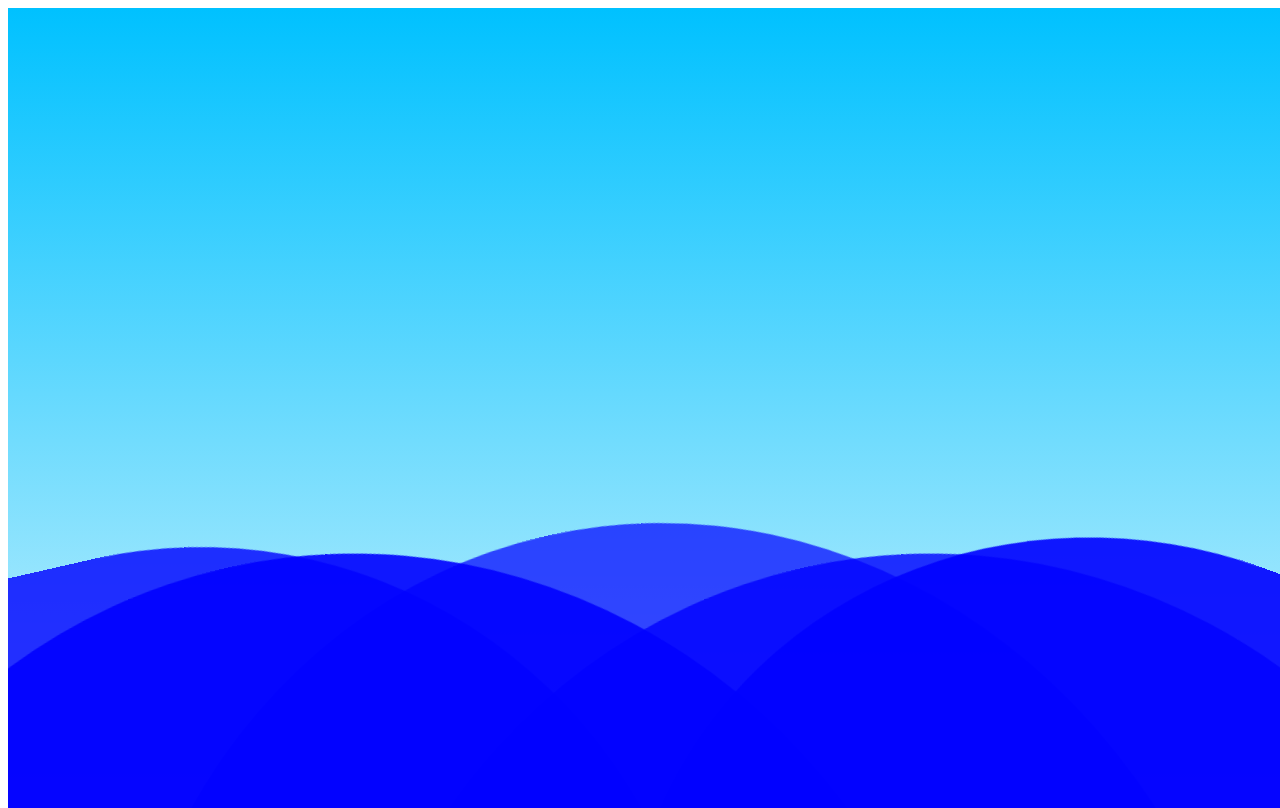
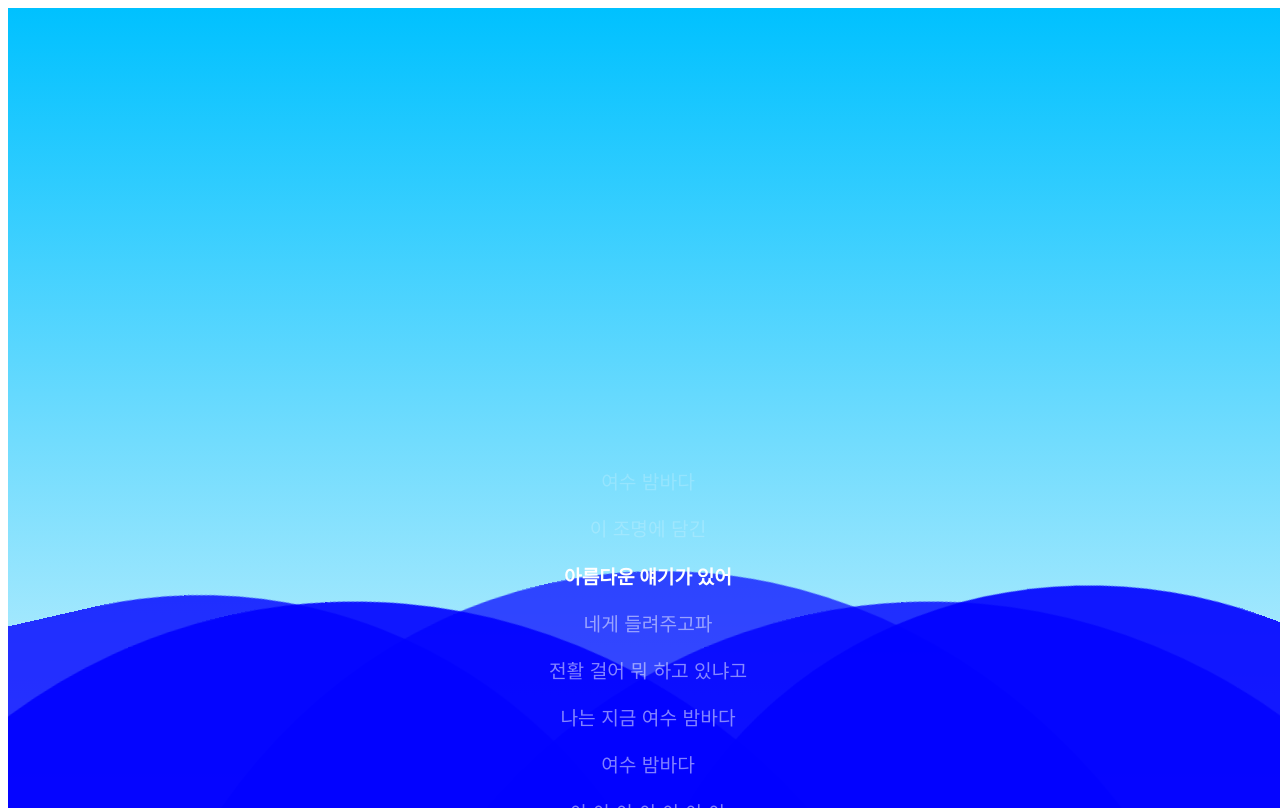
Before and after one commit to Minminjamin/yeosu_night_sea, a Svelte app: page / in a window 1280 px wide. Built offline with nearby package versions, Linux system fonts and the light colour scheme.

Commit message:
style : 가사 출력단 위치 수정, 추후 손보기

```diff
--- a/src/layout/Screen.svelte
+++ b/src/layout/Screen.svelte
@@ -91,6 +91,7 @@
 
 <main class="day">
     <article class="sea">
+        <Lyrics />
         <section class="waveContainer">
             <figure class="wave -one" />
             <figure class="wave -two" />
@@ -98,6 +99,5 @@
             <figure class="wave -four" />
             <figure class="wave -five" />
         </section>
-        <Lyrics />
     </article>
 </main>
--- a/src/view/Lyrics.svelte
+++ b/src/view/Lyrics.svelte
@@ -48,12 +48,13 @@
 
 <style lang="scss">
     .scroll {
+        text-align: center;
         width: 100%;
-        height: 15%;
-        border: solid 1px red;
-        overflow: hidden;
-        scroll-behavior: smooth;
+        height: 20%;
         position: relative;
+        /* border: solid 1px red; */
+        top: 40%;
+        z-index: 1;
     }
 
     section {
```
Also changed, not shown: src/view/Hearder.svelte (+7 -0 lines).
